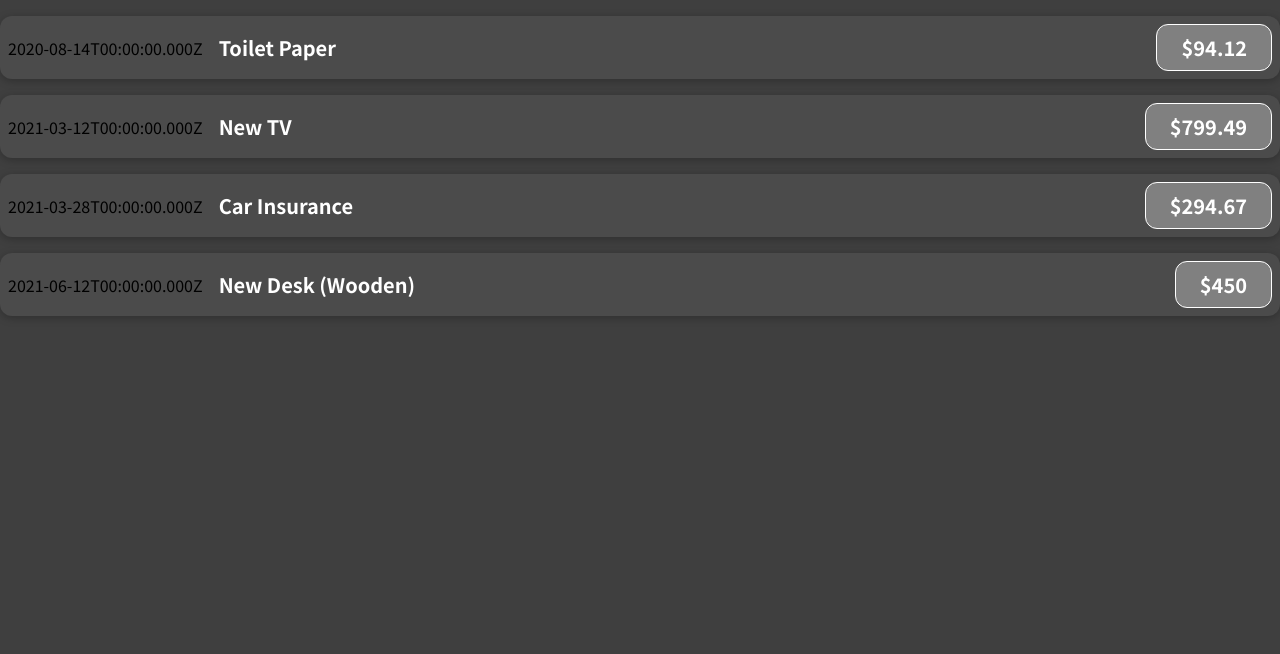
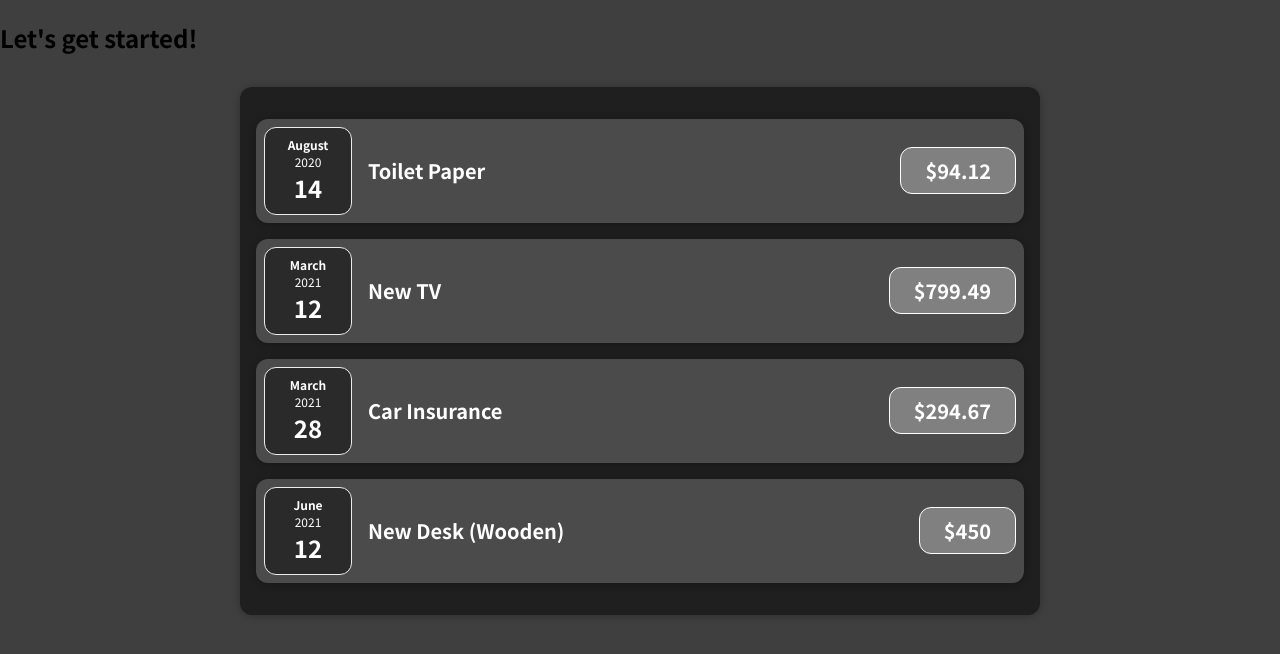
Before and after one commit to hartmandy/expense-tracker, a JavaScript app: page / in a window 1280 px wide. Shown: the top 654 px of the page. Built offline with nearby package versions, Linux system fonts and the light colour scheme.

Commit message:
added components

```diff
--- a/src/App.js
+++ b/src/App.js
@@ -1,4 +1,4 @@
-import ExpenseItem from "./components/ExpenseItem";
+import Expenses from "./components/Expenses/Expenses";
 
 function App() {
   const expenses = [
@@ -25,26 +25,8 @@
 
   return (
     <div>
-      <ExpenseItem
-        title={expenses[0].title}
-        amount={expenses[0].amount}
-        date={expenses[0].date}
-      />
-      <ExpenseItem
-        title={expenses[1].title}
-        amount={expenses[1].amount}
-        date={expenses[1].date}
-      />
-      <ExpenseItem
-        title={expenses[2].title}
-        amount={expenses[2].amount}
-        date={expenses[2].date}
-      />
-      <ExpenseItem
-        title={expenses[3].title}
-        amount={expenses[3].amount}
-        date={expenses[3].date}
-      />
+      <h2>Let's get started!</h2>
+      <Expenses items={expenses} />
     </div>
   );
 }
--- /dev/null
+++ b/src/components/Expenses/ExpenseDate.css
@@ -0,0 +1,26 @@
+.expense-date {
+  display: flex;
+  flex-direction: column;
+  width: 5.5rem;
+  height: 5.5rem;
+  border: 1px solid #ececec;
+  background-color: #2a2a2a;
+  color: white;
+  border-radius: 12px;
+  align-items: center;
+  justify-content: center;
+}
+
+.expense-date__month {
+  font-size: 0.75rem;
+  font-weight: bold;
+}
+
+.expense-date__year {
+  font-size: 0.75rem;
+}
+
+.expense-date__day {
+  font-size: 1.5rem;
+  font-weight: bold;
+}
--- /dev/null
+++ b/src/components/Expenses/ExpenseDate.js
@@ -0,0 +1,17 @@
+import "./ExpenseDate.css";
+
+const ExpenseDate = (props) => {
+  const month = props.date.toLocaleString("en-US", { month: "long" });
+  const day = props.date.toLocaleString("en-US", { day: "2-digit" });
+  const year = props.date.getFullYear();
+
+  return (
+    <div className="expense-date">
+      <div className="expense-date__month">{month}</div>
+      <div className="expense-date__year">{year}</div>
+      <div className="expense-date__day">{day}</div>
+    </div>
+  );
+};
+
+export default ExpenseDate;
--- a/src/components/ExpenseItem.css
+++ b/src/components/Expenses/ExpenseItem.css
@@ -2,10 +2,8 @@
   display: flex;
   justify-content: space-between;
   align-items: center;
-  box-shadow: 0 2px 8px rgba(0, 0, 0, 0.25);
   padding: 0.5rem;
   margin: 1rem 0;
-  border-radius: 12px;
   background-color: #4b4b4b;
 }
 
@@ -20,6 +18,7 @@
 }
 
 .expense-item h2 {
+  color: #3a3a3a;
   font-size: 1rem;
   flex: 1;
   margin: 0 1rem;
--- a/src/components/ExpenseItem.js
+++ b/src/components/Expenses/ExpenseItem.js
@@ -1,15 +1,17 @@
+import ExpenseDate from "./ExpenseDate";
+import Card from "../UI/Card";
 import "./ExpenseItem.css";
 
-function ExpenseItem(props) {
+const ExpenseItem = (props) => {
   return (
-    <div className="expense-item">
-      <div>{props.date.toISOString()}</div>
+    <Card className="expense-item">
+      <ExpenseDate date={props.date} />
       <div className="expense-item__description">
         <h2>{props.title}</h2>
         <div className="expense-item__price">${props.amount}</div>
       </div>
-    </div>
+    </Card>
   );
-}
+};
 
 export default ExpenseItem;
--- /dev/null
+++ b/src/components/Expenses/Expenses.css
@@ -0,0 +1,7 @@
+.expenses {
+  padding: 1rem;
+  background-color: rgb(31, 31, 31);
+  margin: 2rem auto;
+  width: 50rem;
+  max-width: 95%;
+}
--- /dev/null
+++ b/src/components/Expenses/Expenses.js
@@ -0,0 +1,32 @@
+import ExpenseItem from "./ExpenseItem";
+import Card from "../UI/Card";
+import "./Expenses.css";
+
+const Expenses = (props) => {
+  return (
+    <Card className="expenses">
+      <ExpenseItem
+        title={props.items[0].title}
+        amount={props.items[0].amount}
+        date={props.items[0].date}
+      />
+      <ExpenseItem
+        title={props.items[1].title}
+        amount={props.items[1].amount}
+        date={props.items[1].date}
+      />
+      <ExpenseItem
+        title={props.items[2].title}
+        amount={props.items[2].amount}
+        date={props.items[2].date}
+      />
+      <ExpenseItem
+        title={props.items[3].title}
+        amount={props.items[3].amount}
+        date={props.items[3].date}
+      />
+    </Card>
+  );
+};
+
+export default Expenses;
--- /dev/null
+++ b/src/components/UI/Card.css
@@ -0,0 +1,4 @@
+.card {
+  border-radius: 12px;
+  box-shadow: 0 1px 8px rgba(0, 0, 0, 0.25);
+}
--- /dev/null
+++ b/src/components/UI/Card.js
@@ -0,0 +1,9 @@
+import "./Card.css";
+
+function Card(props) {
+  const classes = "card " + props.className;
+
+  return <div className={classes}>{props.children}</div>;
+}
+
+export default Card;
```
